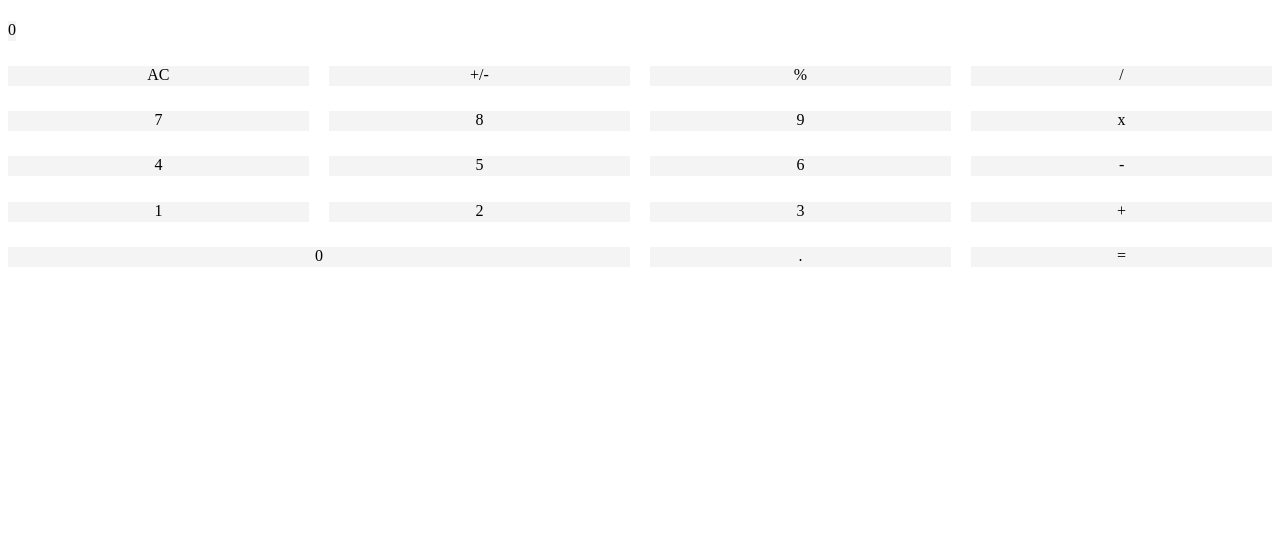
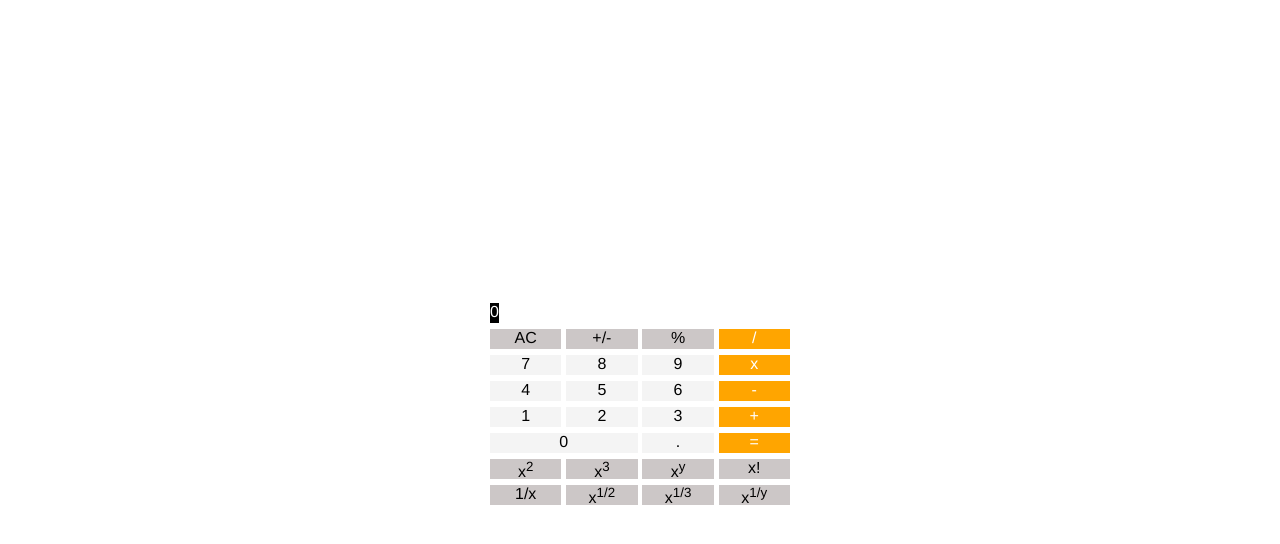
Before and after one commit to ekong2/pocket-calculator, a website: page client/index.html in a window 1280 px wide. Drawn offline with nearby package versions, Linux system fonts and the light colour scheme; some packages are replaced by stand-ins of ours.

Commit message:
scientific rows added, exponentiation

```diff
--- a/client/app/calculator/calculator.html
+++ b/client/app/calculator/calculator.html
@@ -1,35 +1,48 @@
 <div id="calculatorContainer">
-
 	<div class="section group"> <!-- Main Display-->
-		<div ng-click="numberClicked(4)" class="col c4of4">{{currentDisplay}}</div>
+		<div ng-click="numberClicked(4)" class="col c4of4 screen">{{currentDisplay}}</div>
 	</div>
 	<div class="section group"> <!-- Display the 1st row of operations-->
-		<div ng-click="reset(true)" class="col c1of4">AC</div>
-		<div ng-click="negativePositiveSwitch()" class="col c1of4">+/-</div>
-		<div ng-click="percentage()" class="col c1of4">%</div>
-		<div ng-click="operationClicked('/')" class="col c1of4">/</div>
+		<div ng-click="reset()" class="col c1of4 hued">{{currentDisplay === "0" && resetScreen ? 'AC':'C'}}</div>
+		<div ng-click="negativePositiveSwitch()" class="col c1of4 hued">+/-</div>
+		<div ng-click="percentage()" class="col c1of4 hued">%</div>
+		<div ng-click="operationClicked('/')" class="col c1of4 operation">/</div>
 	</div>
 	<div class="section group"> <!-- Display the 1st row-->
 		<div ng-click="numberClicked('7')" class="col c1of4">7</div>
 		<div ng-click="numberClicked('8')" class="col c1of4">8</div>
 		<div ng-click="numberClicked('9')" class="col c1of4">9</div>
-		<div ng-click="operationClicked('x')" class="col c1of4">x</div>
+		<div ng-click="operationClicked('x')" class="col c1of4 operation">x</div>
 	</div>
 	<div class="section group"> <!-- Display the 2nd row -->
 		<div ng-click="numberClicked('4')" class="col c1of4">4</div>
 		<div ng-click="numberClicked('5')" class="col c1of4">5</div>
 		<div ng-click="numberClicked('6')" class="col c1of4">6</div>
-		<div ng-click="operationClicked('-')" class="col c1of4">-</div>
+		<div ng-click="operationClicked('-')" class="col c1of4 operation">-</div>
 	</div>
 	<div class="section group"> <!-- Display the 3rd row -->
 		<div ng-click="numberClicked('1')" class="col c1of4">1</div>
 		<div ng-click="numberClicked('2')" class="col c1of4">2</div>
 		<div ng-click="numberClicked('3')" class="col c1of4">3</div>
-		<div ng-click="operationClicked('+')" class="col c1of4">+</div>
+		<div ng-click="operationClicked('+')" class="col c1of4 operation">+</div>
 	</div>
 	<div class="section group"> <!-- Display the last row -->
 		<div ng-click="numberClicked('0')" class="col c2of4">0</div>
 		<div ng-click="numberClicked('.')" class="col c1of4">.</div>
-		<div ng-click="equalsClicked()" class="col c1of4">=</div>
+		<div ng-click="equalsClicked()" class="col c1of4 operation">=</div>
+	</div>
+
+	<!--SCIENTIFIC CALCULATOR ROWS-->
+	<div class="section group"> <!-- Display the 1st row of operations-->
+		<div ng-click="raiseToThePowerOf('2')" class="col c1of4 hued">x<sup>2</sup></div>
+		<div ng-click="raiseToThePowerOf('3')" class="col c1of4 hued">x<sup>3</sup></div>
+		<div ng-click="operationClicked('^')" class="col c1of4 hued">x<sup>y</sup></div>
+		<div ng-click="factorial()" class="col c1of4 hued">x!</div>
+	</div>
+	<div class="section group"> <!-- Display the 1st row-->
+		<div ng-click="divideByX()" class="col c1of4 hued">1/x</div>
+		<div ng-click="raiseToThePowerOf('0.5')" class="col c1of4 hued">x<sup>1/2</sup></div>
+		<div ng-click="raiseToThePowerOf('0.333333')" class="col c1of4 hued">x<sup>1/3</sup></div>
+		<div ng-click="operationClicked('^*')" class="col c1of4 hued">x<sup>1/y</sup></div>
 	</div>
 </div>
--- a/client/app/calculator/calculator.js
+++ b/client/app/calculator/calculator.js
@@ -1,42 +1,73 @@
 angular.module('CalculatorApp.calculator', [])
 
 .controller('CalculatorController', function ($scope, MathService) {
-  // Calculator logic
+
+  // Screen size
   $scope.screenSizeLimit = 9;
+
+  //Boolean to determine whether display number should be replaced
+  $scope.resetScreen = true;
+
+  //Left operand
+  $scope.savedNumber = null;
+
+  //Cached right operand
+  $scope.repeatValue = null;
+
   $scope.currentDisplay = "0";
   $scope.currentOperation = null;
-  $scope.isDecimal = false;
-  $scope.resetScreen = true;
-  $scope.savedNumber = null;
-  $scope.repeatValue = null;
 
-  $scope.reset = function(hardReset){
-  	$scope.currentDisplay = "0";
-  	$scope.resetScreen = true;
-  	if (hardReset){
+  $scope.reset = function(){
+
+  	//Check whether this is a hard reset or not
+  	if ($scope.currentDisplay === "0" && $scope.resetScreen){
   		$scope.repeatValue = null;
   		$scope.savedNumber = null;
   	}
+
+  	//Clear the current values
+  	$scope.currentDisplay = "0";
+  	$scope.resetScreen = true;
   }
 
+  //Switch from positive to negative and vice versa
   $scope.negativePositiveSwitch = function(){
   	$scope.calculate($scope.currentDisplay, '-1', 'x');
   }
 
+  //Return number as a percentage
   $scope.percentage = function(){
   	$scope.calculate($scope.currentDisplay, '100', '/');
   }
 
+  $scope.raiseToThePowerOf = function(number){
+  	$scope.calculate($scope.currentDisplay, number, '^');
+  }
+
+  $scope.divideByX = function(){
+  	$scope.calculate('1', $scope.currentDisplay, '/');
+  }
+
+  $scope.factorial = function(){
+  	$currentDisplay = MathService.factorial(+$scope.currentDisplay);
+  }
+
   $scope.operationClicked = function(operation){
+
+  	//Tick the resetScreen boolean so display number can be replaced
   	if (!$scope.resetScreen){
   		$scope.resetScreen = true;
   	}
+
+  	//Save the current number to become the left operand
   	$scope.savedNumber = $scope.currentDisplay;
   	$scope.currentOperation = operation;
   	$scope.repeatValue = null;
   };
 
   $scope.numberClicked = function(number){
+
+  	//Determine whether we replace the number or concatenate the character
   	if (($scope.currentDisplay === "0" && number !== '.') || ($scope.resetScreen && number !== '.')) {
   		$scope.resetScreen = false;
   		$scope.currentDisplay = number;
@@ -48,6 +79,8 @@ angular.module('CalculatorApp.calculator', [])
   };
 
   $scope.equalsClicked = function(){
+
+  	//If we repeatedly click on equals, use cached value
   	if ($scope.repeatValue !== null){
   		$scope.calculate($scope.savedNumber, $scope.repeatValue, $scope.currentOperation);
   	} else {
@@ -56,8 +89,11 @@ angular.module('CalculatorApp.calculator', [])
   }
 
   $scope.calculate = function(left, right, operation){
+
+  	//We haven't formed a valid equation to calculate yet
   	if (left === null || right === null || operation === null) return;
 
+  	//Determine what operation to use to get results
   	var result;
   	if (operation === '+'){
   		result = MathService.add(+left, +right);
@@ -65,11 +101,19 @@ angular.module('CalculatorApp.calculator', [])
   		result = MathService.subtract(+left, +right);
   	} else if (operation === '/'){
   		result = MathService.divide(+left, +right);
+  	} else if (operation === '^'){
+  		result = MathService.exponents(+left, +right);
+  	} else if (operation === '^*'){
+  		result = MathService.exponents(+left, MathService.divide(1, +right));
   	} else {
   		result = MathService.multiply(+left, +right);
   	}
+
+  	//Cache the value that we could potentially reuse
   	$scope.savedNumber = result;
   	$scope.repeatValue = right;
+
+  	//Cisplay result, switch resetScreen bool
   	$scope.currentDisplay = result.toString();
   	$scope.resetScreen = true;
   }
--- a/client/app/calculator/mathServices.js
+++ b/client/app/calculator/mathServices.js
@@ -14,6 +14,20 @@ angular.module('CalculatorApp.mathServices',[])
     };
 
     this.divide = function(a, b) {
-        return (a/b);
+        return (a/b).toFixed(2);
     };
+
+    this.exponents = function(a, b) {
+    	return Math.pow(a,b);
+    }
+
+    this.factorial = function(n){
+    	if (n < 0) return "Error";
+    	if (n === 1 || n === 0) return 1;
+    	var result = 1;
+    	for (var i = 1; i <= n; i++){
+    		result *= i;
+    	}
+    	return result;
+    }
 });
--- a/client/styles/styles.css
+++ b/client/styles/styles.css
@@ -1,3 +1,13 @@
+#calculatorContainer{
+	font-family: 'Helvetica Neue', Helvetica, Arial, sans-serif;
+	width:300px;
+	height:200px;
+	position:absolute;
+	left:50%;
+	top:50%;
+	margin:-100px 0 0 -150px;
+}
+
 .section{
 	clear:both;
 	padding:0;
@@ -18,7 +28,7 @@
 }
 
 .col:hover{
-	background-color:#f0f0ff
+	background-color:#B9B9E0
 }
 
 .group:before,.group:after{
@@ -45,3 +55,18 @@
 .c3of4{
 	width:100%
 }
+
+.operation{
+	color: white;
+	background-color: orange;
+}
+
+.screen{
+	text-align: right;
+	color: white;
+	background-color: black;
+}
+
+.hued{
+	background-color: #CCC7C7;
+}
```
Also changed, not shown: README.md.
